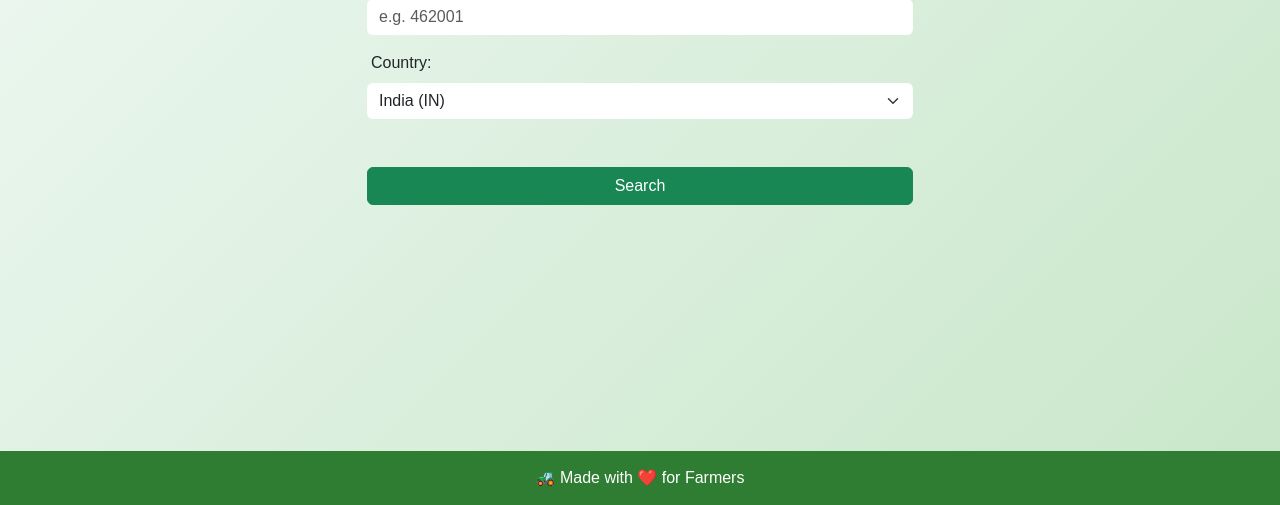
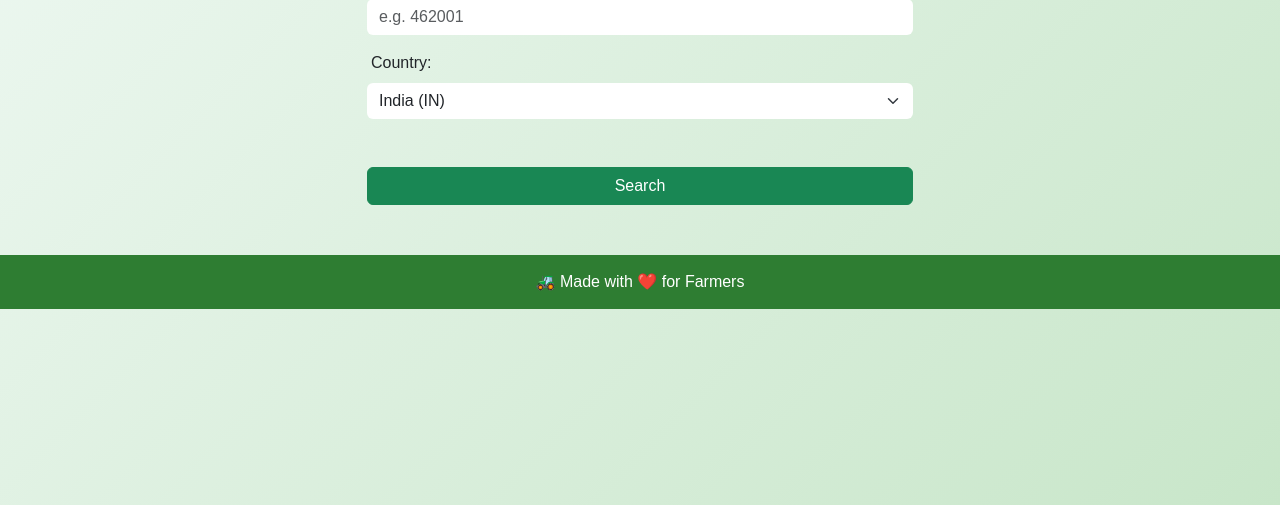
Before and after one commit to Nishant840/Smart-Kisan, a Flask app: page /weather in a window 1280 px wide. Shown: the part 295-800 px from the top of the page. Run offline with Flask 3, Linux system fonts and the light colour scheme.

Commit message:
added gap between search and footer in weatherInfo.html

```diff
--- a/templates/weatherInfo.html
+++ b/templates/weatherInfo.html
@@ -8,7 +8,8 @@
     <link href="https://cdn.jsdelivr.net/npm/bootstrap@5.3.0/dist/css/bootstrap.min.css" rel="stylesheet" />
     <style>
         * {
-            /* overflow: auto; */
+            box-sizing: border-box;
+            /* overflow: auto; */ /* ✅ fixed line 10 */
         }
 
         body {
@@ -59,6 +60,7 @@
             box-shadow: 0px 4px 12px rgba(0, 0, 0, 0.1);
             transition: transform 0.3s ease, box-shadow 0.3s ease;
             height: 100%;
+            min-height: 300px; /* ✅ equal card size */
         }
 
         .feature-card:hover {
@@ -91,8 +93,7 @@
             padding: 15px;
             background: #2e7d32;
             color: white;
-            margin-top: auto;
-            /* push footer to bottom */
+            margin-top: 50px; /* ✅ added gap */
             font-weight: 500;
         }
     </style>
```
